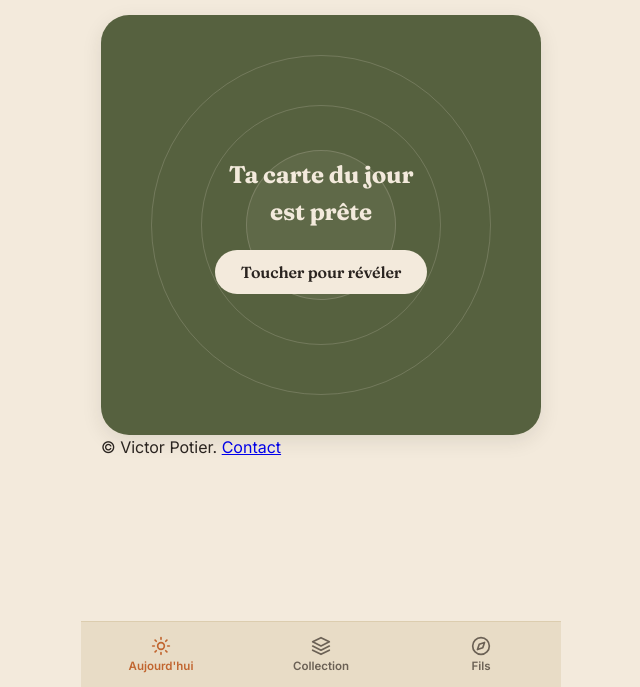
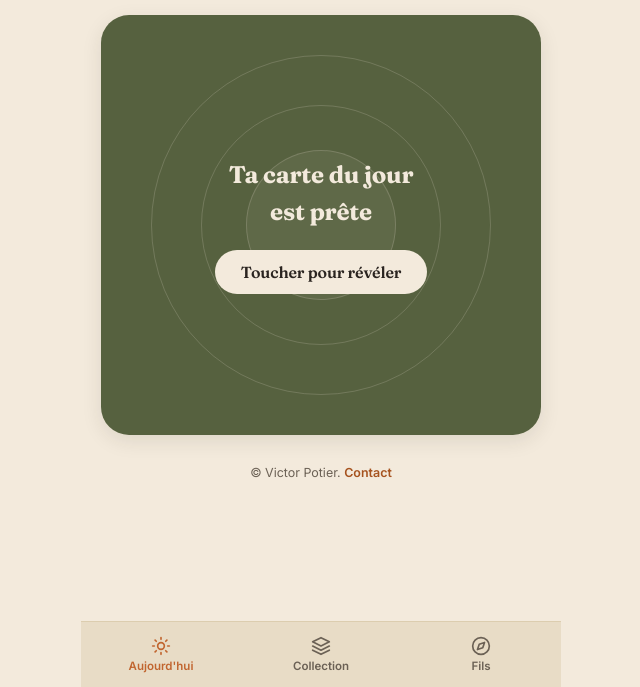
Before and after one commit to vpotier/intro_eco, a plain HTML site: page index.html in a window 1280 px wide. Shown: the part 113-800 px from the top of the page, without its empty margins (319-959 px from the left). Drawn offline with Linux system fonts and the light colour scheme.

Commit message:
Update style.css

```diff
--- a/style.css
+++ b/style.css
@@ -316,6 +316,20 @@ button:active {
 .tap-hint {
   display: none;
 }
+
+.pied-de-page {
+  text-align: center;
+  font-size: 0.78rem;
+  color: var(--ink-soft);
+  margin-top: 28px;
+  padding-bottom: 10px;
+}
+.pied-de-page a {
+  color: var(--terracotta-dark);
+  font-weight: 600;
+  text-decoration: none;
+}
+.pied-de-page a:hover { text-decoration: underline; }
 
 .action-row {
   display: flex;
```
